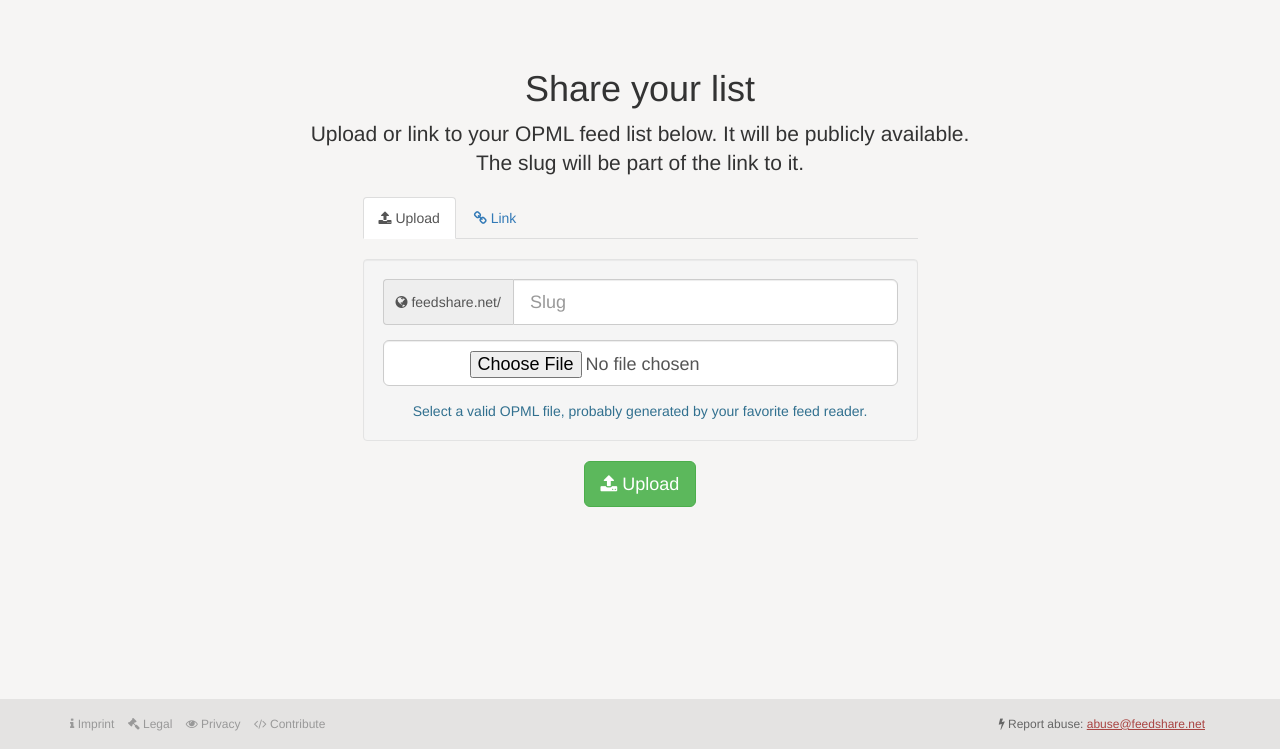
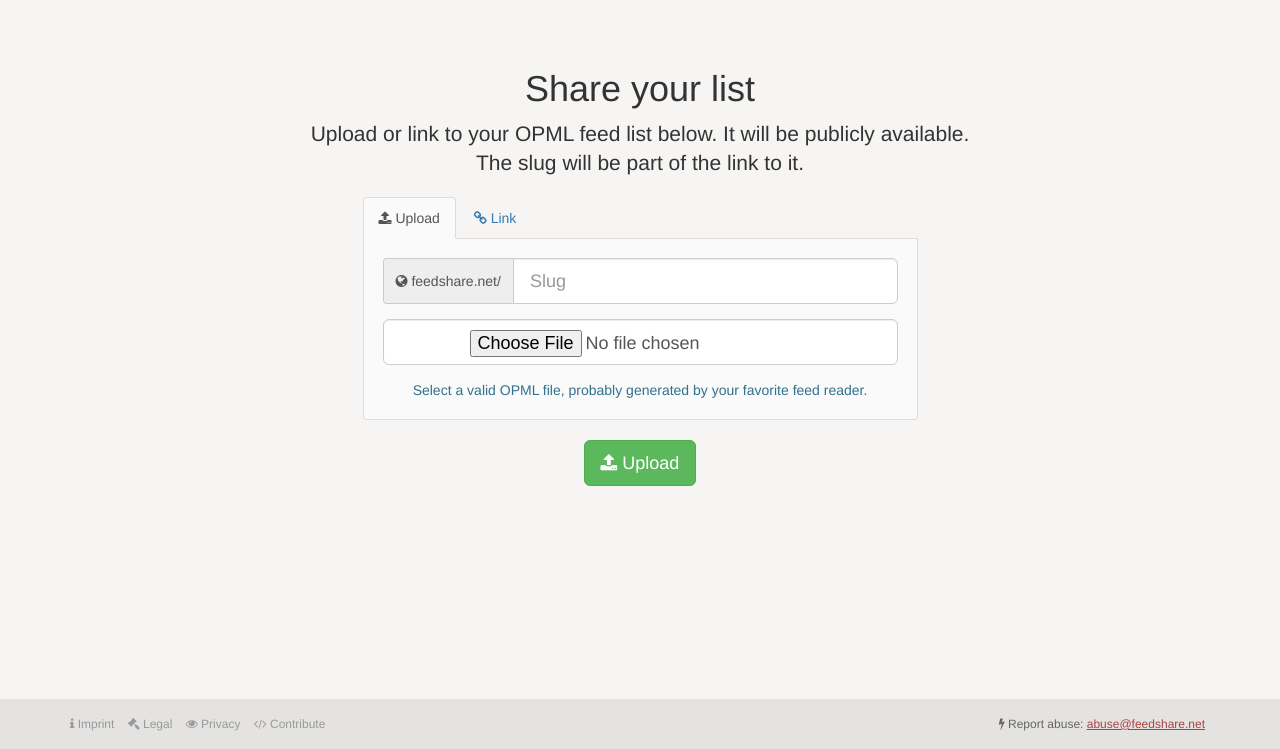
Before and after one commit to holzenburg/feedshare, a Django app: page /share/ in a window 1280 px wide. Shown: the part 51-800 px from the top of the page. Run offline with Django 3.2, Linux system fonts and the light colour scheme; parts of the project's set-up code (start-up, migrations or seed data) failed here and were passed over; some libraries are stand-ins or nearby versions.

Commit message:
Visual enhancement

```diff
--- a/feedshare/feedlists/static/feedlists/css/feedlists.css
+++ b/feedshare/feedlists/static/feedlists/css/feedlists.css
@@ -14,7 +14,11 @@
 .fs-page-content {
     overflow: visible;  /* required for footer */
     padding-bottom: 150px; /* needs to be bigger than footer height*/
-    padding-top: 50px;
+}
+@media (min-width: 768px) {
+    .fs-page-content {
+        padding-top: 50px;
+    }
 }
 .fs-page-footer {
     background: #e4e3e2;
@@ -89,6 +93,27 @@
 input[type="file"] {
     display: inline;
     line-height: 100%;
+}
+
+/* Tabs */
+
+.fs-tab-content .well {
+    background: #fafafa;
+    border-color: #ddd;
+    box-shadow: none;
+}
+.fs-tabs>li.active>a,
+.fs-tabs>li.active>a:hover,
+.fs-tabs>li.active>a:focus {
+    background: #fafafa;
+}
+
+@media (min-width: 768px) {
+    .fs-tab-content .well {
+        border-top: none;
+        border-top-left-radius: 0;
+        border-top-right-radius: 0;
+    }
 }
 
 /* FeedList */
--- a/feedshare/feedlists/templates/feedlists/share.html
+++ b/feedshare/feedlists/templates/feedlists/share.html
@@ -24,11 +24,11 @@
 	</p>
 </div>
 
+<div class="row">
+	<div class="col-md-6 col-md-offset-3 text-center">
 
 		<!-- Nav tabs -->
-<div class="row" id="tabs">
-	<div class="col-md-6 col-md-offset-3 text-center">
-		<ul class="nav nav-tabs">
+		<ul class="nav nav-tabs fs-tabs" id="tabs">
 			<li id="upload-tab" class="{% if used_form == 'upload' %}active{% endif %}"><a href="#upload" data-toggle="tab">
 				<i class="fa fa-upload"></i>
 				Upload
@@ -38,20 +38,15 @@
 				Link
 			</a></li>
 		</ul>
-	</div>
-</div>
-<br />
 
 		<!-- Tab panes -->
-<div class="tab-content">
+		<div class="tab-content fs-tab-content">
 			<div class="tab-pane {% if used_form == 'upload' %}active{% endif %}" id="upload">
 
 				<form action="{% url 'feedlists_share' %}" method="post" class="form" enctype="multipart/form-data">
 					<input type="hidden" name="form_type" value="upload" />
 					{% csrf_token %}
 
-			<div class="row">
-				<div class="col-md-6 col-md-offset-3 text-center">
 						{% if upload_form.errors %}
 						<div class="alert alert-danger">
 							{% if upload_form.slug.errors %}Slug: {{ upload_form.slug.errors.0 }}<br />{% endif %}
@@ -72,8 +67,6 @@
 							<p class="text-info" style="margin-bottom:0;">Select a valid OPML file, probably generated by your favorite feed reader.</p>
 						</div>
 						<p><button type="submit" class="btn btn-success btn-lg"><i class="fa fa-upload"></i> Upload</button></p>
-				</div>
-			</div>
 				</form>
 
 			</div>
@@ -83,8 +76,6 @@
 					<input type="hidden" name="form_type" value="link" />
 					{% csrf_token %}
 
-			<div class="row">
-				<div class="col-md-6 col-md-offset-3 text-center">
 					{% if link_form.errors %}
 					<div class="alert alert-danger">
 						{% if link_form.slug.errors %}Slug: {{ link_form.slug.errors.0 }}<br />{% endif %}
@@ -92,7 +83,7 @@
 					</div>
 					{% endif %}
 
-					<div class="well">
+					<div class="well fs-tab-well">
 						<div class="form-group">
 							<div class="input-group" style="margin-bottom:10px;">
 								<span class="input-group-addon"><nobr><i class="fa fa-globe"></i>&nbsp;feedshare.net/</nobr></span>
@@ -106,10 +97,10 @@
 					</div>
 					<p><button type="submit" class="btn btn-success btn-lg"><i class="fa fa-link"></i> Share</button></p>
 
+				</form>
 			</div>
+
 		</div>
-		</form>
-
 	</div>
 </div>
 
```
Lines whose indentation alone changed are shown as unchanged.
